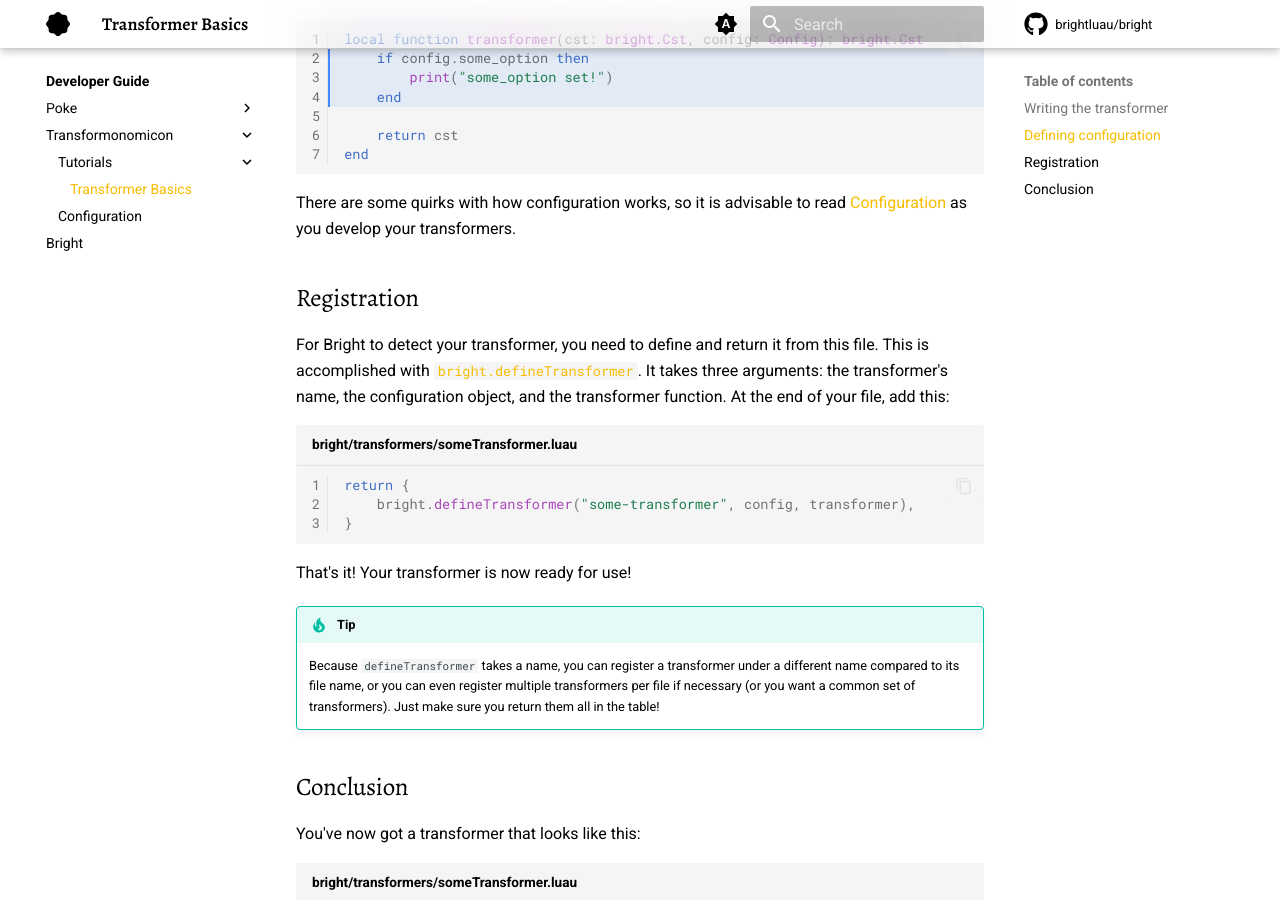
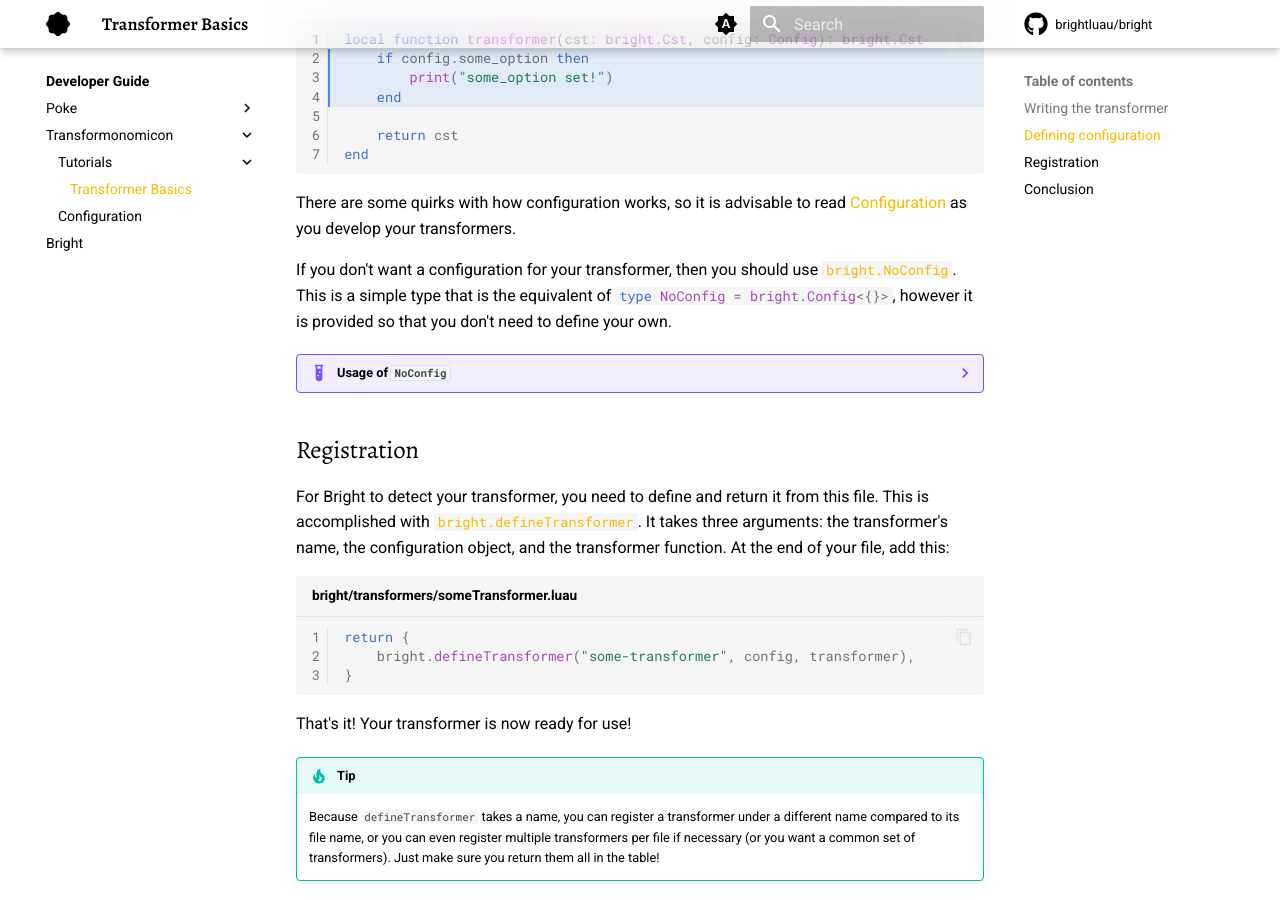
Before and after one commit to brightluau/bright, an MkDocs documentation site: the page built from docs/developer-guide/tutorials/transformer-basics.md, in a window 1280 px wide and 900 px high, scrolled down 2138 px. Built offline with MkDocs 1.6.1 and Material for MkDocs 9.7.7, drawn with Linux system fonts in a browser that asks for light colours; plug-ins that fetch from the network failed and are left out; comment, search, counter and statistics services are not loaded.

Commit message:
feat: add NoConfig & tidy docs

````diff
--- a/docs/developer-guide/tutorials/transformer-basics.md
+++ b/docs/developer-guide/tutorials/transformer-basics.md
@@ -106,14 +106,30 @@ local function transformer(cst: bright.Cst, config: Config): bright.Cst
 end
 ```
 
-There are some quirks with how configuration works, so it is advisable to read [Configuration](../transformonomicon/configuration.md) as you
-develop your transformers.
+There are some quirks with how configuration works, so it is advisable to read [Configuration](../transformonomicon/configuration.md)
+as you develop your transformers.
+
+If you don't want a configuration for your transformer, then you should use [`bright.NoConfig`](../../api/std/NoConfig.md).
+This is a simple type that is the equivalent of `#!luau type NoConfig = bright.Config<{}>`, however it is provided so that
+you don't need to define your own.
+
+??? example "Usage of `NoConfig`"
+
+	```luau
+	local function transformer(cst: bright.Cst, _config: bright.NoConfig): bright.Cst
+		-- ...
+	end
+
+	return {
+		bright.defineTransformer("some-transformer", {}, transformer),
+	}
+	```
 
 ## Registration
 
 For Bright to detect your transformer, you need to define and return it from this file. This is accomplished with
-[`bright.defineTransformer`](../../api/std/defineTransformer.md). It takes three arguments: the transformer's name,
-the configuration object, and the transformer function. At the end of your file, add this:
+[`bright.defineTransformer`](../../api/std/defineTransformer.md). It takes three arguments: the transformer's name, the
+configuration object, and the transformer function. At the end of your file, add this:
 
 ```luau title="bright/transformers/someTransformer.luau"
 return {
--- a/mkdocs.yml
+++ b/mkdocs.yml
@@ -197,4 +197,5 @@ nav:
       - api/index.md
       - Standard Library:
           - api/std/Config.md
+          - api/std/NoConfig.md
           - api/std/defineTransformer.md
````
Also changed, not shown: docs/api/std/Config.md (+1 -1 lines), docs/api/std/NoConfig.md (added, +12 -0 lines), docs/api/std/defineTransformer.md (+2 -2 lines), 2 other files.
